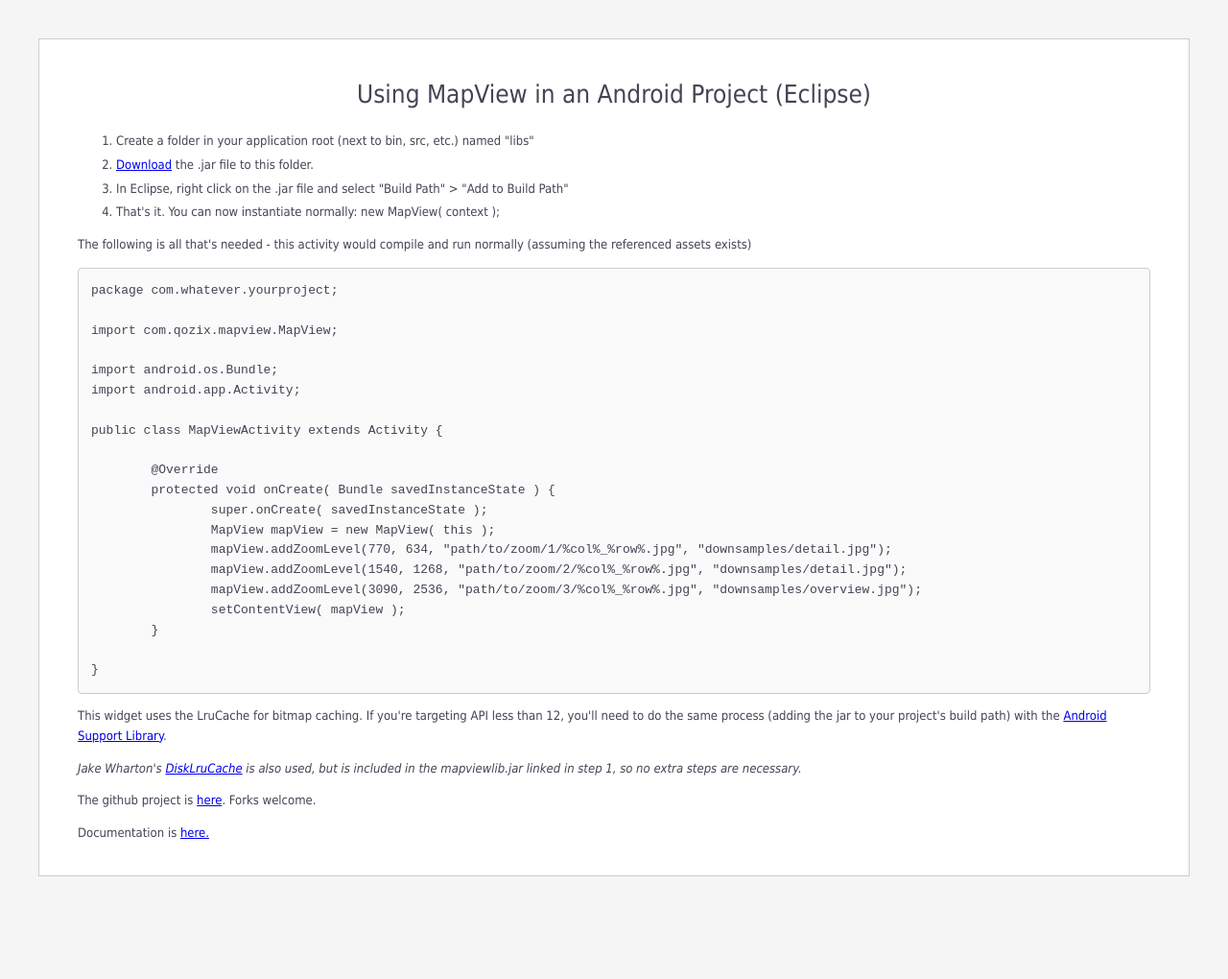
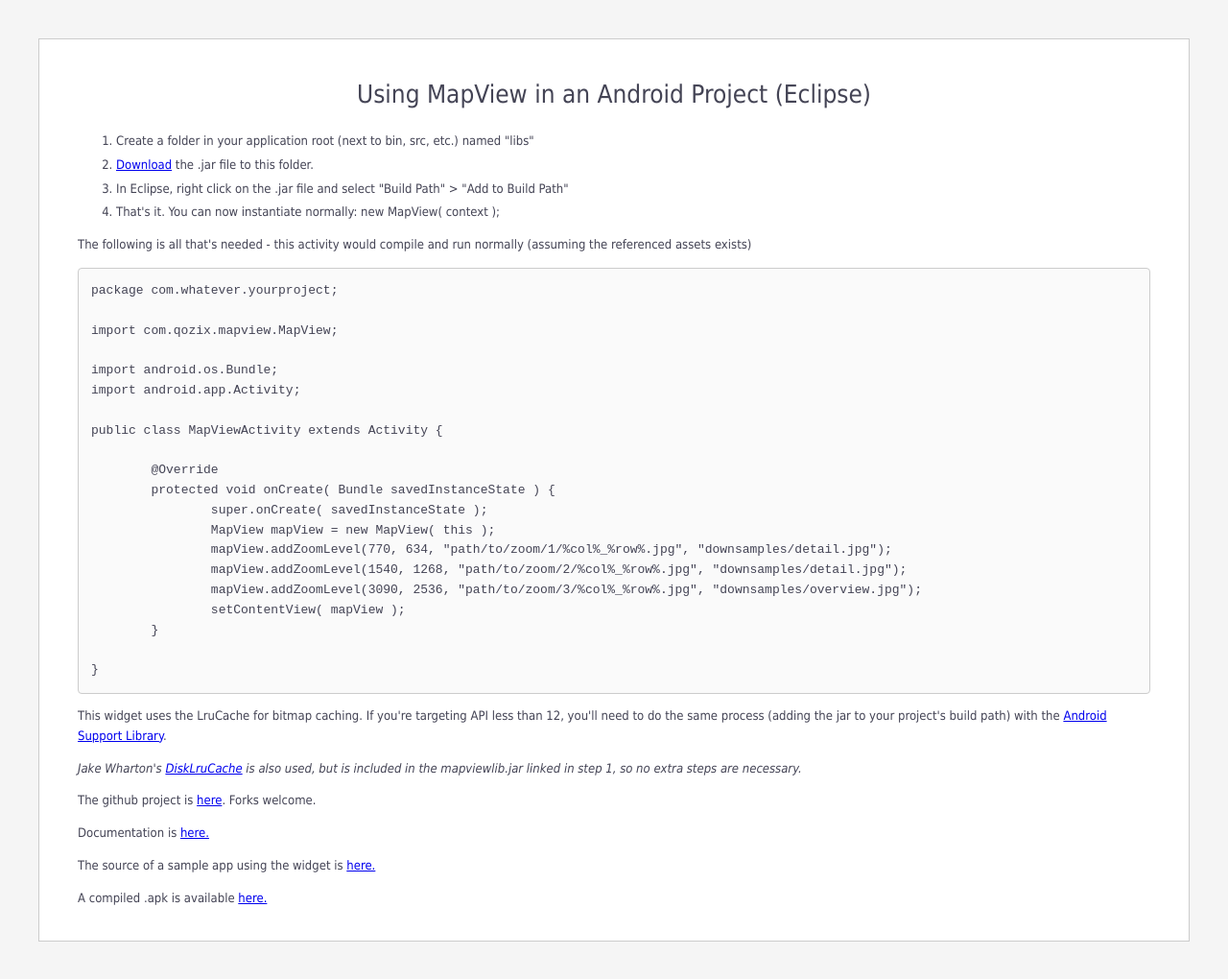
Before and after one commit to moagrius/MapView, a plain HTML site: page installation.html in a window 1280 px wide. Shown: the whole page at 96% size. Before the commit the page ends 953 px from the top, so only its background shows below. Drawn offline with Linux system fonts and the light colour scheme.

Commit message:
adding .apk

```diff
--- a/installation.html
+++ b/installation.html
@@ -81,6 +81,11 @@ public class MapViewActivity extends Activity {
 	<p>The github project is <a target="_blank" href="https://github.com/moagrius/MapView">here</a>. Forks welcome.</p>
 
 	<p>Documentation is <a target="_blank" href="http://moagrius.github.com/MapView/documentation">here.</a></p>
+
+	<p>The source of a sample app using the widget is <a target="_blank" href="https://github.com/moagrius/MapViewDemo">here.</a></p>
+
+	<p>A compiled .apk is available <a href="MapViewDemo.apk">here.</a></p>
+
     </div><script type="text/javascript">
 
     var _gaq = _gaq || [];
```
Also changed, not shown: 1 other file.
